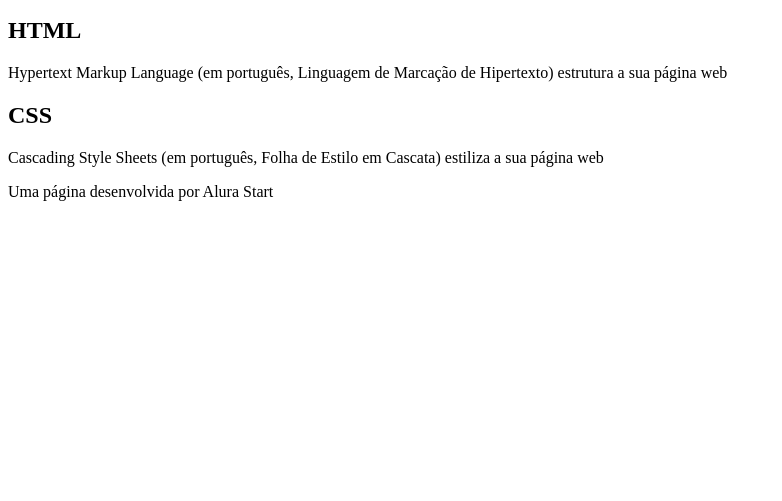
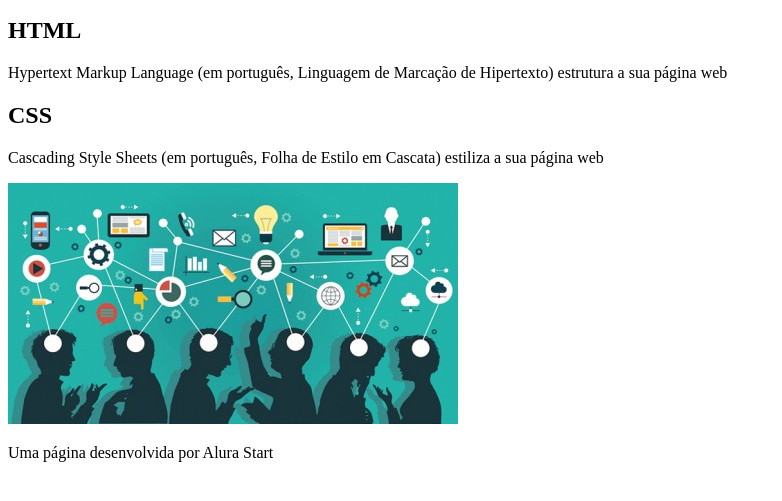
Before and after one commit to profaFlavia/Hello-World, a plain HTML site: page index.html in a window 1280 px wide. Shown: the part 101-602 px from the top of the page, without its empty margins (0-782 px from the left). Drawn offline with Linux system fonts and the light colour scheme.

Commit message:
Add files via upload

```diff
--- a/index.html
+++ b/index.html
@@ -15,6 +15,7 @@
         <P>Hypertext Markup Language (em português, Linguagem de Marcação de Hipertexto) estrutura a sua página web</P>
         <h2>CSS</h2>
         <P>Cascading Style Sheets (em português, Folha de Estilo em Cascata) estiliza a sua página web</P>
+        <img src="imagem/Olá Mundo.jpg" alt="Imagem com figuras geométricas ao fundo e uma figura do planeta Terra a frente, com a inscrição Olá Mundo em letras coloridas">
     </section>
     <footer>
         <p>Uma página desenvolvida por Alura Start</p>
```
Also changed, not shown: imagem/Olá Mundo.jpg (added).
